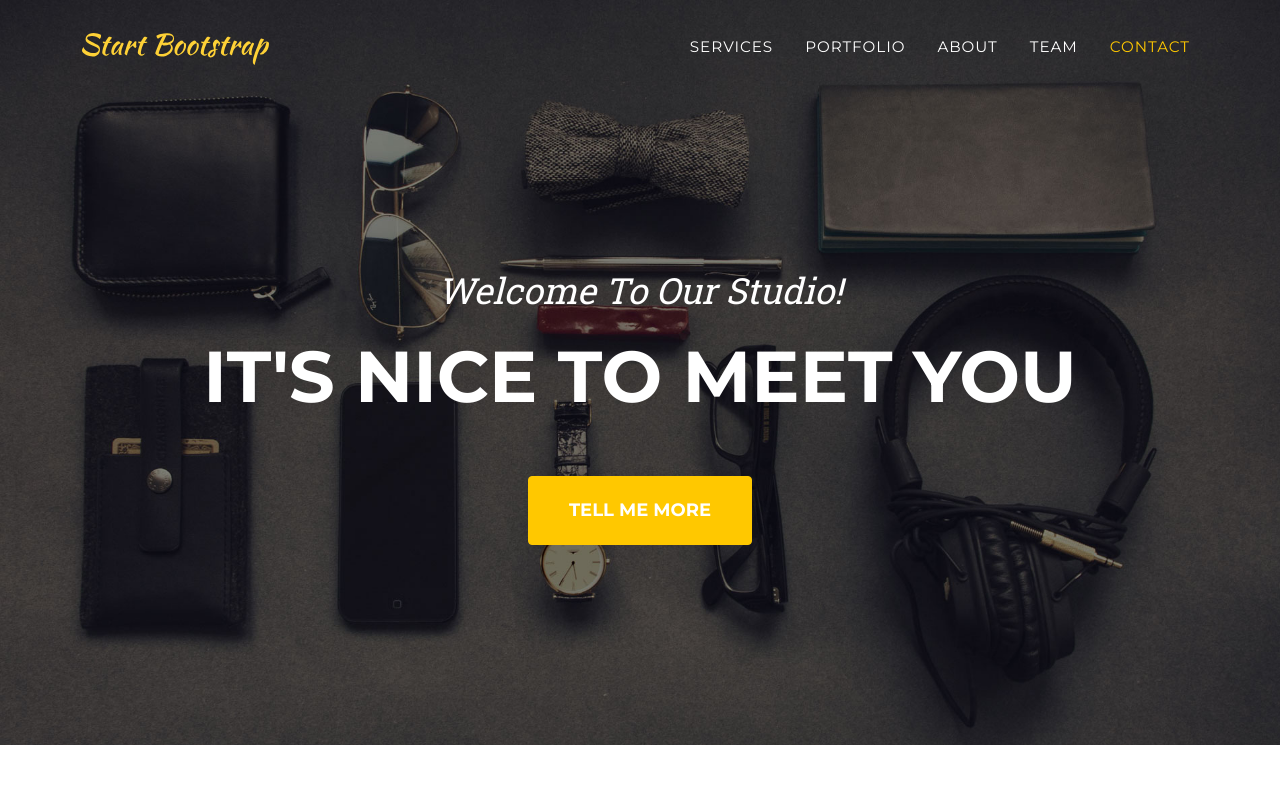
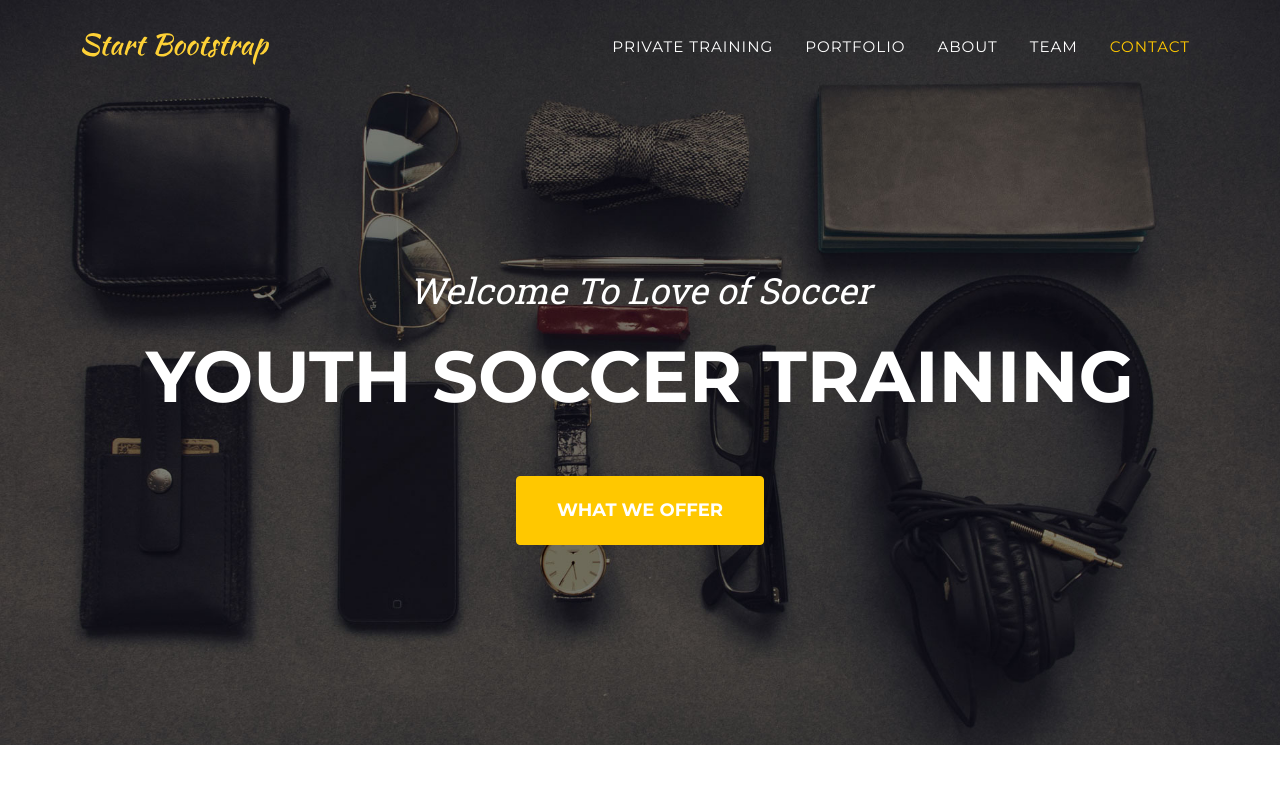
Before and after one commit to klove8/TEST-LoveSoccer, a plain HTML site: page index.html in a window 1280 px wide. Shown: the top 800 px of the page. Drawn offline with nearby package versions, Linux system fonts and the light colour scheme.

Commit message:
Update index.html

```diff
--- a/index.html
+++ b/index.html
@@ -27,7 +27,7 @@
                 </button>
                 <div class="collapse navbar-collapse" id="navbarResponsive">
                     <ul class="navbar-nav text-uppercase ms-auto py-4 py-lg-0">
-                        <li class="nav-item"><a class="nav-link" href="#services">Services</a></li>
+                        <li class="nav-item"><a class="nav-link" href="#services">Private Training</a></li>
                         <li class="nav-item"><a class="nav-link" href="#portfolio">Portfolio</a></li>
                         <li class="nav-item"><a class="nav-link" href="#about">About</a></li>
                         <li class="nav-item"><a class="nav-link" href="#team">Team</a></li>
@@ -39,9 +39,9 @@
         <!-- Masthead-->
         <header class="masthead">
             <div class="container">
-                <div class="masthead-subheading">Welcome To Our Studio!</div>
-                <div class="masthead-heading text-uppercase">It's Nice To Meet You</div>
-                <a class="btn btn-primary btn-xl text-uppercase" href="#services">Tell Me More</a>
+                <div class="masthead-subheading">Welcome To Love of Soccer</div>
+                <div class="masthead-heading text-uppercase">Youth Soccer Training</div>
+                <a class="btn btn-primary btn-xl text-uppercase" href="#services">What We Offer</a>
             </div>
         </header>
         <!-- Services-->
```
